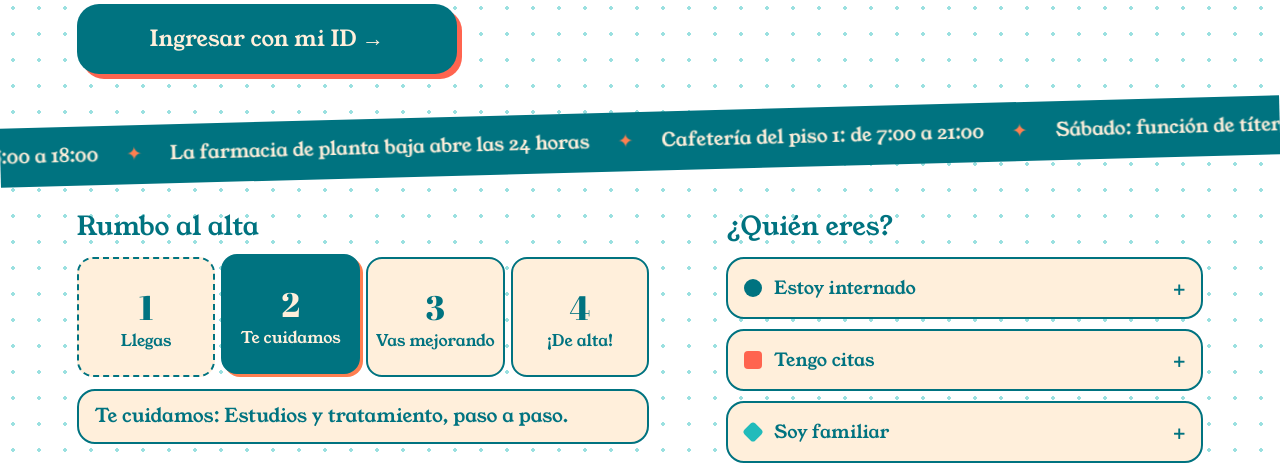
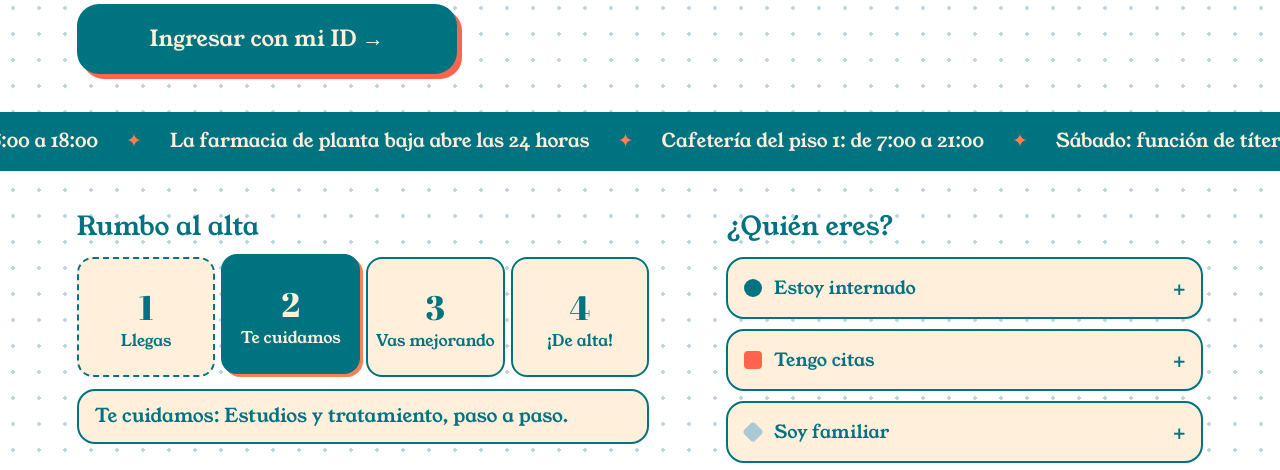
Before and after one commit to Ivanka20/well-well-2, a website: page index.html in a window 1280 px wide. Shown: the part 421-891 px from the top of the page. Drawn offline with nearby package versions, Linux system fonts and the light colour scheme; no server answers; a web font is replaced by a local one.

Commit message:
Add files via upload

```diff
--- a/js/cutout.js
+++ b/js/cutout.js
@@ -6,7 +6,7 @@
 (function () {
   const FONTS = ["'Abril Fatface'", "'Rubik Mono One'", "'Shrikhand'", "'Young Serif'", "'Bungee'", "'Space Mono'", "'DM Serif Display'"];
   // [fondo, letra]
-  const COMBOS = [["var(--sea)", "var(--cream)"], ["var(--cream)", "var(--sea)"], ["var(--tomato)", "var(--cream)"], ["var(--cream)", "var(--tomato)"], ["var(--verdigris)", "var(--cream)"]];
+  const COMBOS = [["var(--sea)", "var(--cream)"], ["var(--cream)", "var(--sea)"], ["var(--tomato)", "var(--cream)"], ["var(--cream)", "var(--tomato)"], ["var(--verdigris)", "var(--sea)"]];
 
   function cut(el) {
     const text = el.dataset.cut;
--- a/js/servicios.js
+++ b/js/servicios.js
@@ -735,7 +735,7 @@
         icon: L.divIcon({ className: "svc-me", html: "<span></span>", iconSize: [24, 24], iconAnchor: [12, 12] }),
         title: "Punto de partida", keyboard: false, zIndexOffset: 1000,
       }).bindTooltip("Punto de partida").addTo(originLayer);
-      if (S.tab === "buscar") circle = L.circle([S.origin.lat, S.origin.lon], { radius: S.radius * 1000, color: "#007380", weight: 2, dashArray: "6 6", fillColor: "#21BBBB", fillOpacity: 0.06, interactive: false }).addTo(originLayer);
+      if (S.tab === "buscar") circle = L.circle([S.origin.lat, S.origin.lon], { radius: S.radius * 1000, color: "#007380", weight: 2, dashArray: "6 6", fillColor: "#A9C9D5", fillOpacity: 0.06, interactive: false }).addTo(originLayer);
     }
     list.forEach((p, i) => {
       const enRuta = S.route && S.route.id === p.id;
--- a/styles.css
+++ b/styles.css
@@ -8,7 +8,7 @@
    - Caribbean Current #007380  texto, contornos, botones principales
    - Tomato            #FF644F  urgente (bordes y sombras), sombras duras
    - Coral             #FF7F50  detalles y letras recortadas
-   - Verdigris         #21BBBB  sombras suaves, Lupi, "en proceso"
+   - Azul claro        #A9C9D5  sombras suaves, Lupita, "en proceso" (variable --verdigris)
    Texto legible: Caribbean sobre Antique white, o Antique white sobre Caribbean.
    Tomato, Coral y Verdigris se usan como color de acento, no como fondo de texto.
    ========================================================= */
@@ -17,7 +17,7 @@
   --sea: #007380;
   --tomato: #FF644F;
   --coral: #FF7F50;
-  --verdigris: #21BBBB;
+  --verdigris: #A9C9D5;
   --white: #FFFFFF;     /* fondo de la página */
   /* Transcity se carga desde /fonts; mientras tanto, Young Serif */
   --serif: "Transcity", "Young Serif", Georgia, serif;
@@ -203,7 +203,7 @@ input::placeholder, textarea::placeholder { color: var(--sea); opacity: .6; }
 .home-logo .cut { flex-wrap: nowrap; }
 @media (min-width: 600px) { .home-logo .cut { transform: scale(1.35); transform-origin: left center; margin: 14px 0; } }
 .home-tag { font-size: 20px; line-height: 1.3; }
-.band { flex: none; margin: 6px -20px; background: var(--sea); color: var(--cream); overflow: hidden; padding: 12px 0; transform: rotate(-1.5deg); }
+.band { flex: none; margin: 6px -20px; background: var(--sea); color: var(--cream); overflow: hidden; padding: 12px 0; }
 .band-track { display: flex; width: max-content; gap: 28px; font-size: 16px; white-space: nowrap; animation: ww-marquee 18s linear infinite; }
 .rumbo { display: grid; grid-template-columns: repeat(4, 1fr); gap: 6px; }
 .rumbo-tile {
@@ -722,7 +722,7 @@ body { background: var(--white); }
    ========================================================= */
 body {
   background-color: var(--white);
-  background-image: radial-gradient(rgba(33, 187, 187, .45) 1.6px, transparent 2px);
+  background-image: radial-gradient(rgba(169, 201, 213, .75) 1.6px, transparent 2px);
   background-size: 26px 26px;
 }
 /* la banda de avisos va de orilla a orilla */
```
